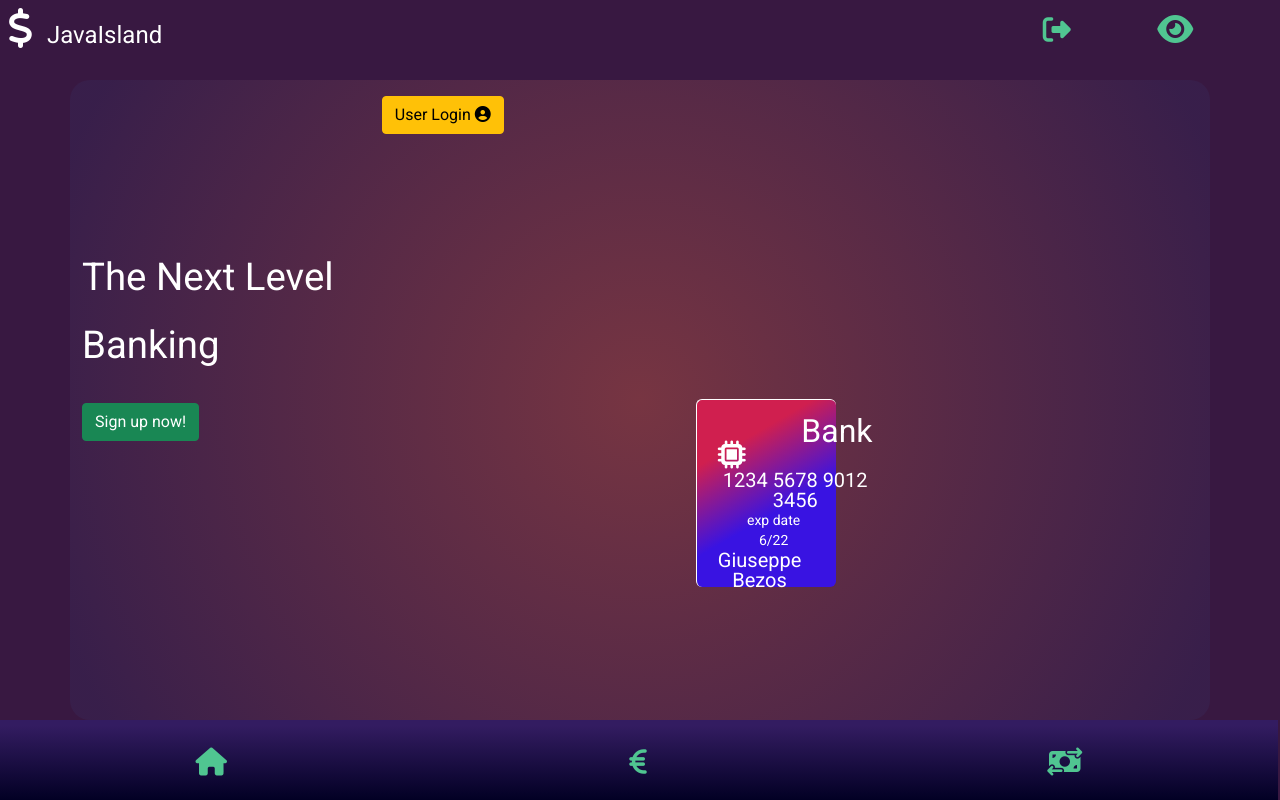
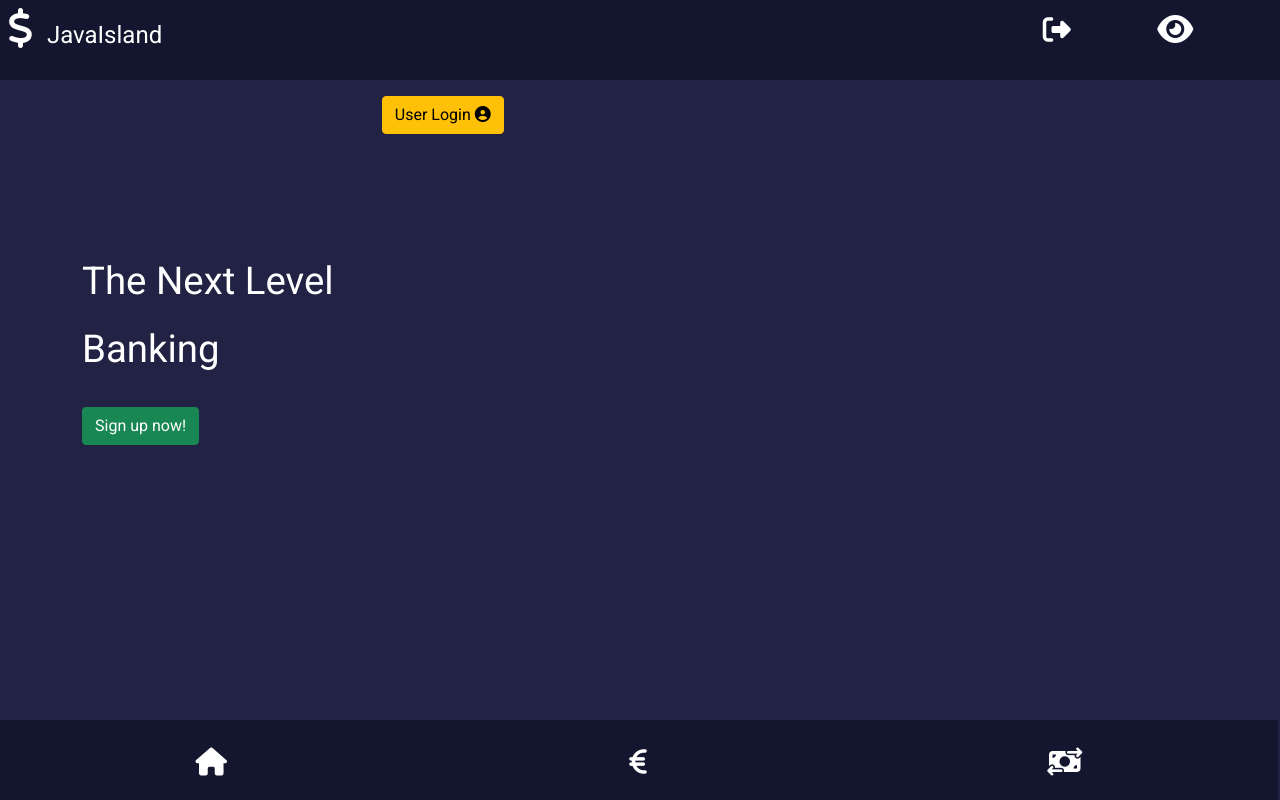
Before and after one commit to JeromeBranchetti/online-banking, an Angular app: page / in a window 1280 px wide. Built offline with nearby package versions, Linux system fonts and the light colour scheme.

Commit message:
modifiche colori

```diff
--- a/src/app/app-bar/app-bar.component.css
+++ b/src/app/app-bar/app-bar.component.css
@@ -8,7 +8,7 @@
   height: 10vh;
   width: 100%;
 
-  background-color: transparent;
+  background-color: rgb(20, 22, 47);
   display: flex;
   padding: 0;
   margin: 0;
@@ -18,7 +18,7 @@
   padding: 0;
   border: none;
   background: none;
-  color: rgb(80, 197, 145);
+  color: rgb(255, 255, 255);
   margin-top: 5px;
 }
 
@@ -26,7 +26,7 @@
   padding: 0;
   border: none;
   background: none;
-  color: rgb(80, 197, 145);
+  color: rgb(255, 255, 255);
   margin-top: 5px;
   transform: translateY(7px);
 }
--- a/src/app/app.module.ts
+++ b/src/app/app.module.ts
@@ -23,7 +23,6 @@ import { AdminDashBoardComponent } from './admin-dash-board/admin-dash-board.com
 import { PaymentComponent } from './payment/payment.component';
 import { ReactiveFormsModule } from '@angular/forms';
 import { RequestComponent } from './admin-dash-board/request/request.component';
-import { CreditCardComponent } from './home/credit-card/credit-card.component';
 import { HttpClientModule } from '@angular/common/http';
 
 @NgModule({
@@ -40,7 +39,6 @@ import { HttpClientModule } from '@angular/common/http';
     AdminDashBoardComponent,
     PaymentComponent,
     RequestComponent,
-    CreditCardComponent,
   ],
   imports: [
     BrowserModule,
--- a/src/app/foot-bar/foot-bar.component.css
+++ b/src/app/foot-bar/foot-bar.component.css
@@ -1,10 +1,5 @@
 .footer-body {
-  background: rgb(51, 28, 97);
-  background: linear-gradient(
-    180deg,
-    rgba(51, 28, 97, 1) 7%,
-    rgba(2, 0, 36, 1) 100%
-  );
+  background-color: rgb(20, 22, 47);
   height: 10vh;
   color: rgb(224, 228, 235);
   display: flex;
@@ -33,7 +28,7 @@ img {
 }
 
 .icon {
-  color: rgb(80, 197, 145);
+  color: rgb(255, 255, 255);
 }
 
 .fa-euro-sign:hover {
--- a/src/app/home/credit-card/credit-card.component.css
+++ /dev/null
@@ -1,106 +0,0 @@
-.credit-card-content {
-    text-align: center;
-    position: relative;
-    padding: 5em;
-    transition: transform 2s;
-    height: 188px;
-    transform-style: preserve-3d;
-
-  }
-
-  .credit-card:hover .credit-card-content {
-
-    transform: rotateY(.5turn);
-  }
-
-  .credit-card-front,
-  .credit-card-back {
-    position: absolute;
-    top: 0;
-    bottom: 0;
-    left: 0;
-    right: 0;
-    padding: 1.5em;
-    backface-visibility: hidden;
-  }
-
-  .credit-card-front {
-    background: rgb(208,31,79);
-    background: linear-gradient(150deg, rgba(208,31,79,1) 25%, rgba(57,19,226,1) 59%);
-    border-radius: 6px;
-    border-top: 1px solid white;
-    border-left: 1px solid white;
-
-  }
-
-  .credit-card-back {
-    transform: rotateY(.5turn);
-    background: rgb(74,74,74);
-    background: linear-gradient(0deg, rgba(74,74,74,1) 25%, rgba(224,221,236,1) 78%);
-    border-radius: 6px;
-    border-top: 1px solid white;
-    border-left: 1px solid white;
-  }
-
-  .magnetic-strip {
-    width: 299px;
-    height: 40px;
-    background: black;
-    transform: translateX(-1.5em);
-  }
-
-  .credit-card-front {
-    display: grid;
-    grid-template-areas:
-    'b1 b2 b3 bank'
-    'chip b4 b5 b6'
-    'card-number card-number card-number card-number'
-    'b7 exp-date b8 b9'
-    'card-holder card-holder b10 b11'
-    ;
-  }
-
-  .bank-name {
-    grid-area: bank;
-  }
-
-  .bank-chip {
-    grid-area: chip;
-  }
-
-  .card-number {
-    grid-area: card-number;
-  }
-
-  .expiration-date {
-    grid-area: exp-date;
-  }
-
-  .card-holder-name {
-    grid-area: card-holder;
-  }
-
-  .credit-card-back {
-    display: grid;
-    grid-template-areas:
-    'magn magn magn magn'
-    'sign sign sign cvc'
-    'holo b1 b2 b3'
-    ;
-  }
-
-  .magnetic-strip {
-    grid-area: magn;
-  }
-
-  .signature-box {
-    grid-area: sign;
-  }
-
-  .cvc-code {
-    grid-area: cvc;
-  }
-
-  .hologram {
-    grid-area: holo;
-  }
--- a/src/app/home/credit-card/credit-card.component.html
+++ /dev/null
@@ -1,24 +0,0 @@
-<div class="credit-card">
-    <div class="credit-card-content">
-      <div class="credit-card-front">
-        <div class="bank-name fs-2">{{bankName}}</div>
-        <div class="bank-chip"><i class="fas fa-microchip fs-3"></i></div>
-        <div class="card-number fs-5">{{cardNumber}}</div>
-        <div class="expiration-date">
-          <span>exp date</span> <span> {{ expirationDateExtractor() }}</span>
-        </div>
-        <div class="card-holder-name fs-5">{{cardHolderName}}</div>
-      </div>
-      <div class="credit-card-back">
-        <div class="magnetic-strip"></div>
-        <div class="signature-box">
-          <div class="row">
-            <div class="col-7 signature"><i class="fas fa-signature"></i><i class="fas fa-signature"></i></div>
-            <div class="col-5 last-nums">{{lastfourDigitsExtractor()}}</div>
-          </div>
-        </div>
-        <div class="cvc-code">{{secretCvc}}</div>
-        <div class="hologram"><i class="fas fa-photo-video"></i></div>
-      </div>
-    </div>
-  </div>
--- a/src/app/home/credit-card/credit-card.component.ts
+++ /dev/null
@@ -1,32 +0,0 @@
-import { Component, OnInit } from '@angular/core';
-
-@Component({
-  selector: 'app-credit-card',
-  templateUrl: './credit-card.component.html',
-  styleUrls: ['./credit-card.component.css']
-})
-export class CreditCardComponent implements OnInit {
-
-  cardHolderName: string = 'Giuseppe Bezos';
-  bankName: string = 'Bank';
-  cardNumber: string = '1234 5678 9012 3456';
-  cardDate: Date = new Date();
-  secretCvc: string = '123'
-
-  constructor() { }
-
-  ngOnInit(): void {
-  }
-
-  expirationDateExtractor():string {
-    const month = this.cardDate.getMonth();
-    const year = this.cardDate.getFullYear();
-    const yearDigits = year.toString().slice(2);
-    return month + '/' + yearDigits;
-  }
-
-  lastfourDigitsExtractor():string {
-    return this.cardNumber.toString().slice(-4);
-  }
-
-}
--- a/src/app/home/home.component.css
+++ b/src/app/home/home.component.css
@@ -58,7 +58,6 @@
 }
 
 .card-images-overlayed {
-  /* background-color: rgba(240, 248, 255, 0.621); */
   height: 100%;
   width: 60vw;
   display: grid;
@@ -71,7 +70,3 @@
   max-width: 20vw;
   margin-right: 0;
 }
-
-.credit-card {
-  width: 300px;
-}
--- a/src/app/home/home.component.html
+++ b/src/app/home/home.component.html
@@ -7,7 +7,7 @@
     </button>
   </div>
   <div class="card-images-overlayed">
-    <app-credit-card></app-credit-card>
+
   </div>
   <div class="login-section mt-3">
     <button class="btn btn-warning" (click)="onUserLogin()">
--- a/src/app/home/home.component.ts
+++ b/src/app/home/home.component.ts
@@ -4,16 +4,12 @@ import { Router } from '@angular/router';
 @Component({
   selector: 'app-home',
   templateUrl: './home.component.html',
-  styleUrls: ['./home.component.css']
+  styleUrls: ['./home.component.css'],
 })
 export class HomeComponent implements OnInit {
+  constructor(private router: Router) {}
 
-
-
-  constructor(private router:Router) { }
-
-  ngOnInit(): void {
-  }
+  ngOnInit(): void {}
 
   onSignUpNow() {
     this.router.navigate(['/signUp']);
@@ -22,7 +18,4 @@ export class HomeComponent implements OnInit {
   onUserLogin() {
     this.router.navigate(['/login']);
   }
-
-
-
 }
--- a/src/app/user-dash-board/user-dash-board.component.css
+++ b/src/app/user-dash-board/user-dash-board.component.css
@@ -1,66 +1,68 @@
 .column {
-  width: 20%;
+  /* width: 20%;
   padding: 10px, 10px, 10px, 10px;
-  margin: 10px, 10px, 10px, 10px;
+  margin: 10px, 10px, 10px, 10px; */
 }
 .iban {
-  width: 100%;
-  font-size:150%;
+  /* width: 100%;
+  font-size: 150%; */
 }
 
 .column_center {
-  width: 40%;
+  /* width: 40%;
   padding: 10px, 10px, 10px, 10px;
-  text-align: left;
+  text-align: left; */
 }
 input {
-  width: 100%;
+  /* width: 100%; */
 }
 
 .row:after {
-  content: "";
+  /* content: "";
   display: table;
-  clear: both;
+  clear: both; */
 }
 
 .column_destra {
-  width: 20%;
+  /* width: 20%;
   padding: 10px, 10px, 10px, 10px;
-  text-align: right;
+  text-align: right; */
 }
 
-
 .back {
-  margin-left: 10px;
+  /* margin-left: 10px;
   margin-top: 15px;
 
-
-    background-color: transparent;
-    color:limegreen;
-    border-radius: 50px;
-    border-color:limegreen;
-    width:100%;
-    height: 100%;
-    font-size: 100%;
-    margin-top:15px;
-
-}
-button {
-
-
-
-    background-color: transparent;
-    color:limegreen;
-    border-radius: 50px;
-    border-color:limegreen;
-    width:50%;
-    height: 40%;
-    font-size: 100%;
-
-
+  background-color: transparent;
+  color: limegreen;
+  border-radius: 50px;
+  border-color: limegreen;
+  width: 100%;
+  height: 100%;
+  font-size: 100%;
+  margin-top: 15px; */
 }
 
 .user-dash-box {
   position: relative;
   top: 10vh;
 }
+
+.info-grid {
+  display: flex;
+  flex-direction: column;
+}
+
+.inner-info {
+  display: flex;
+  flex-direction: column;
+  text-align: center;
+  margin-top: 5vh;
+  font-size: xx-large;
+  line-height: 1.5em;
+}
+
+button {
+  font-size: large;
+  padding: 0.5rem;
+}
--- a/src/app/user-dash-board/user-dash-board.component.html
+++ b/src/app/user-dash-board/user-dash-board.component.html
@@ -1,5 +1,4 @@
-
-  <div *ngIf="modeSpione">
+<!-- <div *ngIf="modeSpione">
     <div class="row">
       <div class="column">
         <button class="back">
@@ -77,3 +76,33 @@
       </div>
     </div>
   </div>
+ -->
+
+<div class="container-fluid p-0 m-0">
+  <h1 class="text-center">User DashBoard</h1>
+  <div class="row info-grid">
+    <div class="col">
+      <button class=""><i class="fas fa-undo"></i> back</button>
+    </div>
+    <div class="col">
+      <div class="row inner-info">
+        <div class="col">
+          <span>{{ cliente }}</span>
+        </div>
+        <div class="col">
+          <span>N.Conto </span>
+          <span>{{ n_conto }}</span>
+        </div>
+        <div class="col">
+          <span>Iban: </span>
+          <span>{{ iban }} </span>
+          <button class="">Copia <i class="far fa-copy"></i></button>
+        </div>
+        <div class="col">
+          <span>Saldo </span>
+          <span>{{ saldo }}</span>
+        </div>
+      </div>
+    </div>
+  </div>
+</div>
--- a/src/styles.css
+++ b/src/styles.css
@@ -2,35 +2,32 @@
 /* You can add global styles to this file, and also import other style files */
 body {
   min-height: 100vh;
-  background-color: rgb(56, 24, 65);
+  background-color: rgb(255, 255, 255);
+  color: black;
+}
+
+html,
+
+body {
+  margin: 0;
+  font-family: Roboto, "Helvetica Neue", sans-serif;
+  background-color: rgb(34, 34, 68);
   color: white;
 }
 
-html,
-body {
-  height: 100%;
-}
-body {
-  margin: 0;
-  font-family: Roboto, "Helvetica Neue", sans-serif;
-}
 .home-box {
   border-radius: 20px;
-  background: rgb(56, 24, 65);
-  background: radial-gradient(
-    circle,
-    rgba(119, 53, 66, 1) 0%,
-    rgba(56, 37, 84, 0.5) 95%
-  );
   height: 80vh;
   position: relative;
   top: 10vh;
 }
 
 input {
+}
 
-  border-radius: 50px;
+button {
+  background-color: rgb(36, 49, 177);
+  color: white;
+
+
 }
-button{
-  border-radius: 50px;
-}
```
Also changed, not shown: 1 other file (tests, documents, lock files or other folders).
